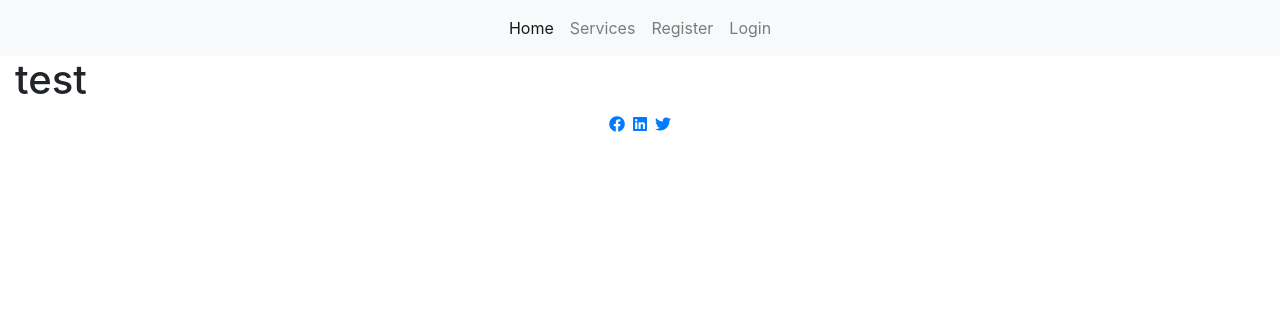
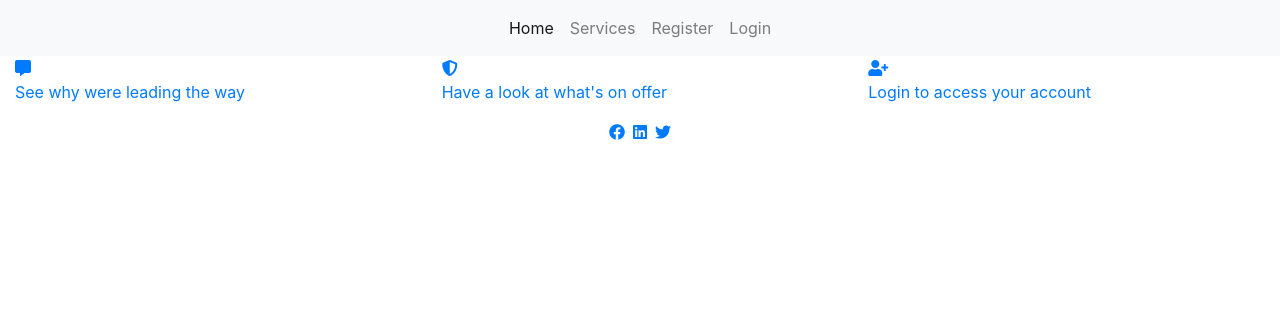
Before and after one commit to LiamD88/secure_plus, a Django app: page / in a window 1280 px wide. Shown: the top 316 px of the page. Run offline with Django 3.2, Linux system fonts and the light colour scheme; some libraries are stand-ins or nearby versions.

Commit message:
I added three clickable links with icons which will be enabled later to access a revies page, the login page and services page

```diff
--- a/home/templates/index.html
+++ b/home/templates/index.html
@@ -14,8 +14,33 @@
 
 <div class="container-fluid">
   <div class="row">
-        <div class="col-12">
-            <h1>test</h1>
+    <div class="col-md-4 desktop-icons">
+      <li class="list-inline-item">
+        <a target="_blank" href="">
+          <i class="fas fa-comment-alt" aria-hidden="true"></i>
+          <span class="sr-only">Reviews</span>
+          <p class="desktop-text">See why were leading the way</p>
+        </a>
+      </li>
+
+    </div>
+    <div class="col-md-4 desktop-icons">
+      <li class="list-inline-item">
+        <a target="_blank" href="">
+          <i class="fas fa-shield-alt" aria-hidden="true"></i>
+          <span class="sr-only">Shield</span>
+          <p class="desktop-text">Have a look at what's on offer</p>
+        </a>
+      </li>
+    </div>
+    <div class="col-md-4 desktop-icons">
+      <li class="list-inline-item">
+        <a target="_blank" href="">
+          <i class="fas fa-user-plus" aria-hidden="true"></i>
+          <span class="sr-only">Register</span>
+          <p class="desktop-text">Login to access your account</p>
+        </a>
+      </li>
     </div>
   </div>
 </div>
@@ -23,6 +48,10 @@
 <div class="container-fluid">
   <div class="row">
     <div class="col-12 parallax2">
+
+
+
+
     </div>
   </div>
 </div>
@@ -30,4 +59,5 @@
 
 
 
+
 {% endblock %}
```
Lines whose indentation alone changed are shown as unchanged.
